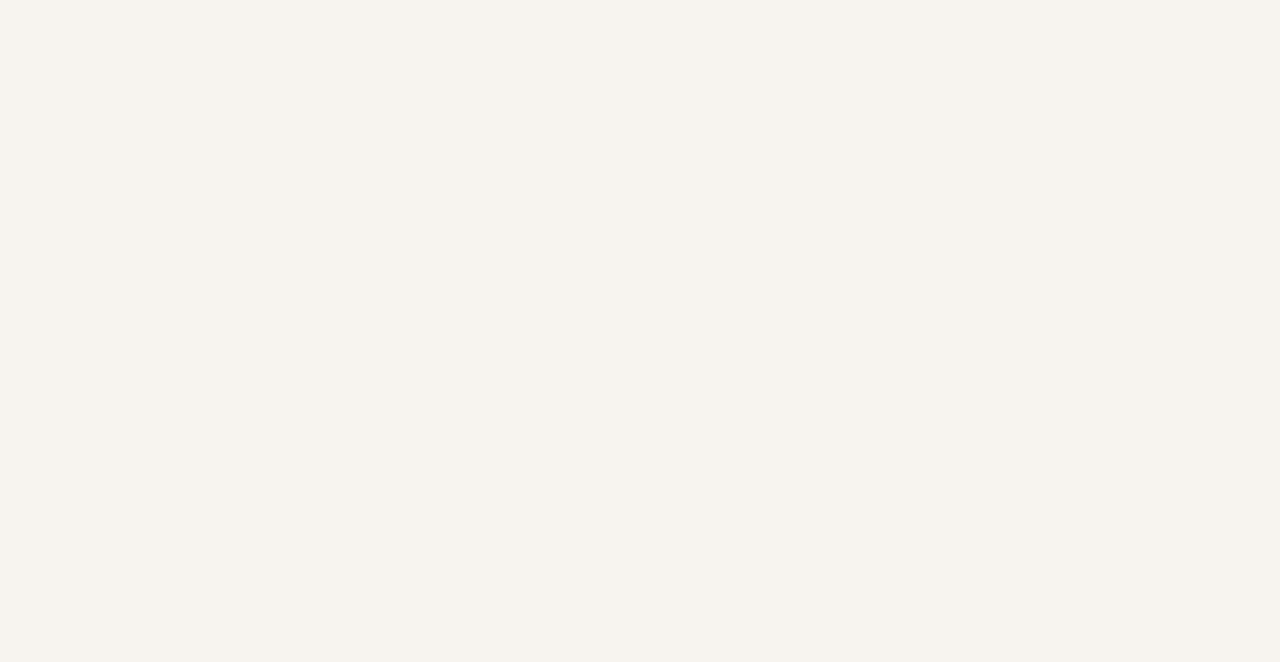
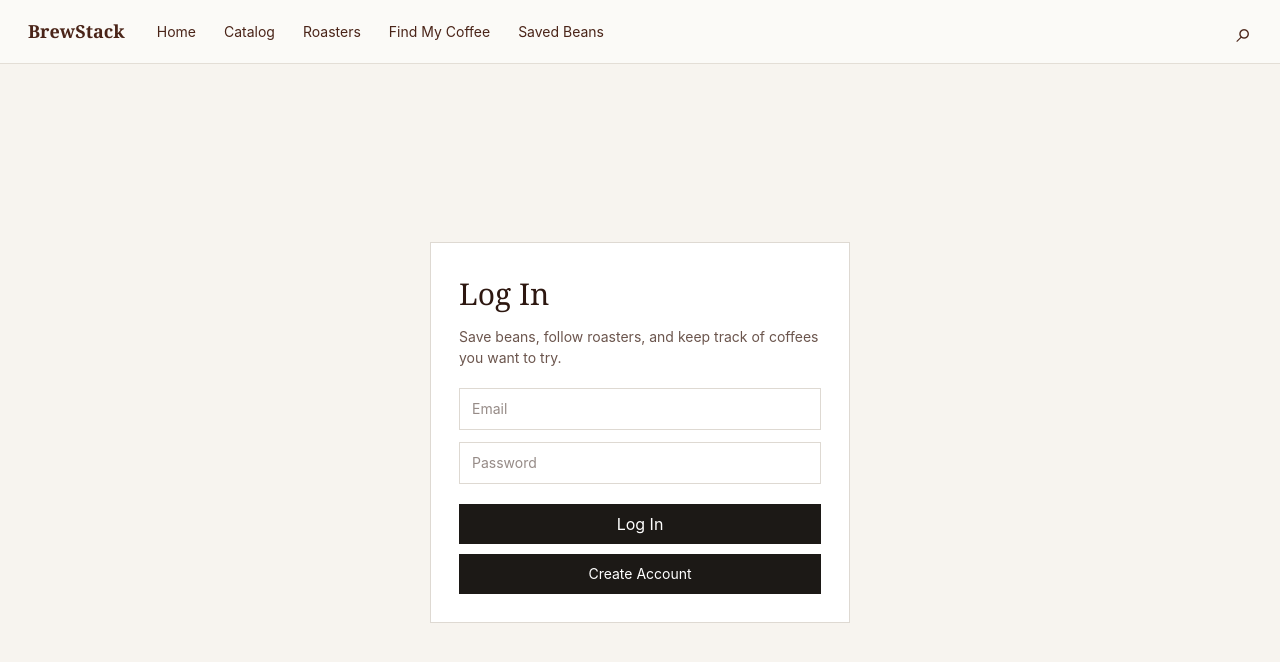
Before and after one commit to edwardheww/BrewStack, a React (Vite) app in the folder client/: page /login in a window 1280 px wide. Before the commit this address had no page. Shown: the top 662 px of the page. Built offline with nearby package versions, Linux system fonts and the light colour scheme; no server answers.

Commit message:
Set up Supabase auth login

```diff
--- a/client/package.json
+++ b/client/package.json
@@ -10,6 +10,7 @@
     "preview": "vite preview"
   },
   "dependencies": {
+    "@supabase/supabase-js": "^2.108.2",
     "@tailwindcss/vite": "^4.3.0",
     "leaflet": "^1.9.4",
     "react": "^19.2.6",
--- a/client/src/App.tsx
+++ b/client/src/App.tsx
@@ -3,6 +3,7 @@ import Catalog from "./pages/Catalog";
 import FindMyCoffee from "./pages/FindMyCoffee";
 import Home from "./pages/Home";
 import Roasters from "./pages/Roasters";
+import Login from "./pages/Login";
 
 export default function App() {
     return (
@@ -12,6 +13,7 @@ export default function App() {
                 <Route path="/catalog" element={<Catalog />} />
                 <Route path="/find-my-coffee" element={<FindMyCoffee />} />
                 <Route path="/roasters" element={<Roasters />} />
+                <Route path="/login" element={<Login />} />
             </Routes>
         </BrowserRouter>
     );
--- a/client/src/index.css
+++ b/client/src/index.css
@@ -1064,3 +1064,58 @@ body {
   text-decoration: none;
   display: block;
 }
+
+.login-shell {
+  min-height: calc(100svh - 64px);
+  display: grid;
+  place-items: center;
+  padding: 48px 16px;
+}
+
+.login-card {
+  width: min(420px, 100%);
+  border: 1px solid #ded9d2;
+  background: #fff;
+  padding: 28px;
+}
+
+.login-card h1 {
+  margin: 0 0 10px;
+  font-family: Georgia, 'Times New Roman', serif;
+  font-size: 30px;
+  font-weight: 520;
+}
+
+.login-card p {
+  margin: 0 0 20px;
+  color: #6b554d;
+  font-size: 14px;
+  line-height: 1.5;
+}
+
+.login-card input {
+  width: 100%;
+  height: 42px;
+  margin-bottom: 12px;
+  border: 1px solid #ded9d2;
+  padding: 0 12px;
+  font-size: 14px;
+}
+
+.login-actions {
+  display: grid;
+  gap: 10px;
+  margin-top: 8px;
+}
+
+.login-actions button {
+  min-height: 40px;
+  border: 1px solid #1c1916;
+  background: #1c1916;
+  color: #fff;
+  cursor: pointer;
+}
+
+.login-message {
+  margin-top: 14px !important;
+}
--- /dev/null
+++ b/client/src/lib/supabase.ts
@@ -0,0 +1,6 @@
+import { createClient } from '@supabase/supabase-js';
+
+const supabaseUrl = import.meta.env.VITE_SUPABASE_URL;
+const supabaseAnonKey = import.meta.env.VITE_SUPABASE_ANON_KEY;
+
+export const supabase = createClient(supabaseUrl, supabaseAnonKey); // creates one supabase client that the frontend can reuse
--- /dev/null
+++ b/client/src/pages/Login.tsx
@@ -0,0 +1,66 @@
+import { useState } from 'react';
+import { useNavigate } from 'react-router-dom';
+import NavBar from '../components/NavBar.js';
+import { supabase } from '../lib/supabase.js';
+
+export default function Login() { // // Login page for both existing users and new users.
+    const navigate = useNavigate();
+    const [email, setEmail] = useState(''); // store what the user types into email, password input
+    const [password, setPassword] = useState('');
+    const [message, setMessage] = useState('');
+
+    async function signUp() { // creates new acc
+        const {error} = await supabase.auth.signUp({ email, password });
+
+        if (error) {
+            setMessage(error.message);
+            return;
+        }
+
+        setMessage('Account created. Check your email if confirmation is enabled.');
+    }
+        async function logIn() { //login to existing acc
+            const {error} = await supabase.auth.signInWithPassword({ email, password });
+
+            if (error) {
+                setMessage(error.message);
+                return;
+            }
+             navigate('/catalog');
+        }
+
+        return (
+            <div className="login-page">
+                <NavBar />
+
+                <main className = "login-shell">
+                    <section className="login-card">
+                        <h1>Log In</h1>
+                        <p>Save beans, follow roasters, and keep track of coffees you want to try.</p>
+
+                        <input
+                            value={email}
+                            onChange={e => setEmail(e.target.value)}
+                            placeholder="Email"
+                            type="email"
+                        />
+
+                        <input
+                            value={password}
+                            onChange={e => setPassword(e.target.value)}
+                            placeholder="Password"
+                            type="password"
+                        />
+
+                        <div className="login-actions">
+                            <button onClick={logIn}>Log In</button>
+                            <button className="secondary-action" onClick={signUp}>Create Account</button>
+                        </div>
+
+                        {message && <p className="login-message">{message}</p>}
+                    </section>
+                </main>
+            </div>
+        );
+
+}
```
Also changed, not shown: 1 other file (tests, documents, lock files or other folders).
